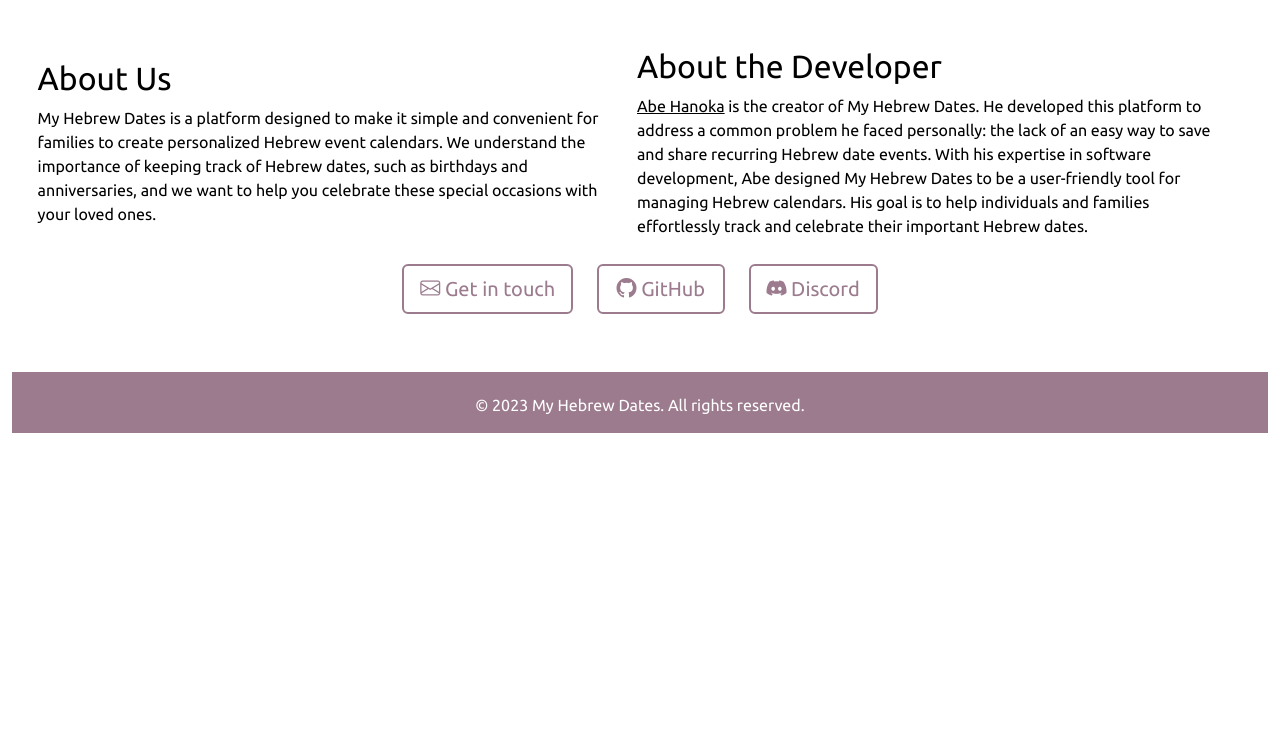
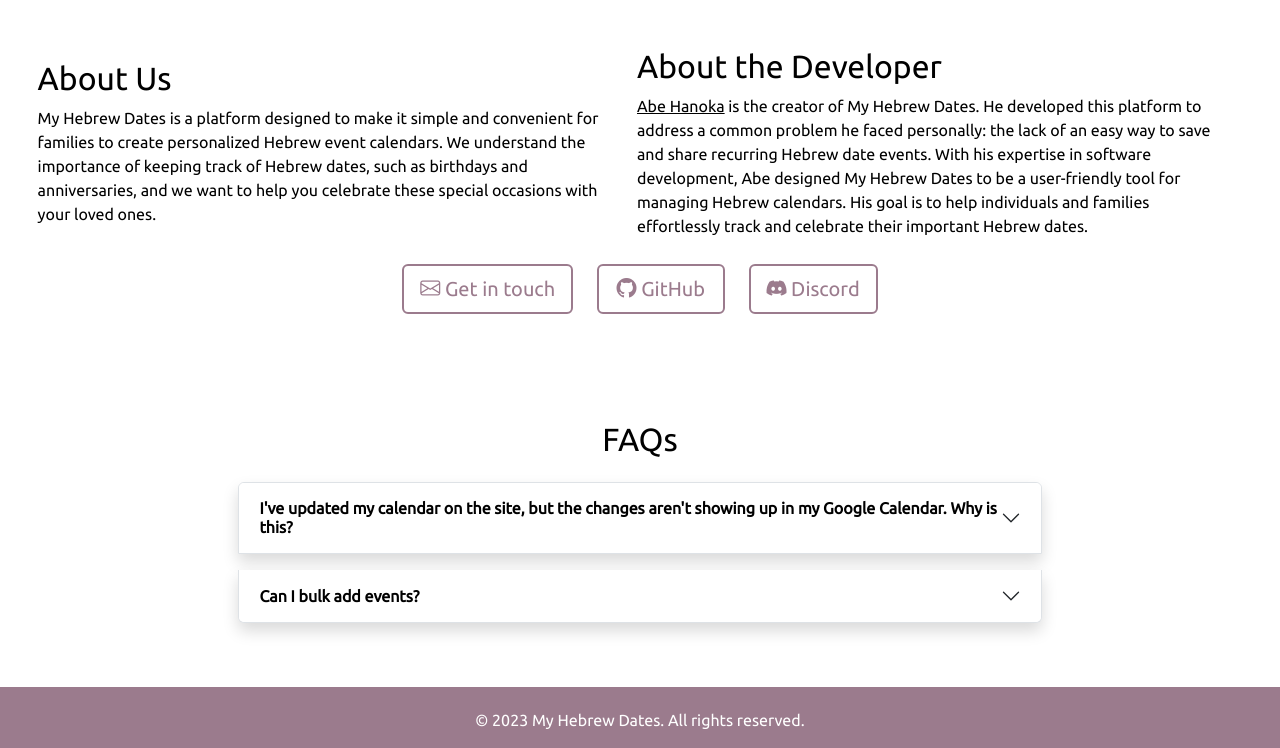
Before and after one commit to abe-101/myHebrewDates, a Django app: page /about/ in a window 1280 px wide. Shown: the part 316-1064 px from the top of the page. Before the commit the page ends 749 px from the top, so only its background shows below. Run offline with Django 4.2, Linux system fonts and the light colour scheme; parts of the project's set-up code (start-up, migrations or seed data) failed here and were passed over; some web fonts are replaced.

Commit message:
add FAQ and move footer to base template

```diff
--- a/my_hebrew_dates/templates/base.html
+++ b/my_hebrew_dates/templates/base.html
@@ -60,8 +60,8 @@
 
   </head>
 
-  <body>
-
+  <body class="d-flex flex-column">
+    <div class="flex-grow-1">
       <div class="mb-1">
         <nav class="navbar navbar-expand-md">
           <div class="container-fluid"><div class="szflex">
@@ -143,6 +143,20 @@
         {% endblock content %}
 
       </div> <!-- /container -->
+    </div> <!-- flex-shrink-0 container -->
+
+    <footer class="bg-dark py-3 text-center">
+      <div class="container">
+        <p class="text-white mb-0">&copy; <span id="currentYear"></span> My Hebrew Dates. All rights reserved.</p>
+      </div>
+      <script>
+        // Get the current year
+        const currentYear = new Date().getFullYear();
+        // Set the current year in the footer
+        document.getElementById("currentYear").innerText = currentYear;
+      </script>
+    </footer>
+
 
     {% block modal %}{% endblock modal %}
 
--- a/my_hebrew_dates/templates/pages/about.html
+++ b/my_hebrew_dates/templates/pages/about.html
@@ -60,18 +60,47 @@
 	</div>
 </section>
 
-<!-- Footer Section -->
-<footer class="bg-dark py-3 text-center">
+<section class="py-5">
 	<div class="container">
-		<p class="text-white mb-0">&copy; <span id="currentYear"></span> My Hebrew Dates. All rights reserved.</p>
+		<h2 class="text-center mb-4">FAQs</h2>
+
+		<div class="col-md-8 mx-auto">
+			<div class="accordion" id="faqAccordion">
+
+				<!-- FAQ Item 1 -->
+				<div class="accordion-item mb-3 shadow">
+					<h2 class="accordion-header" id="headingOne">
+						<button class="accordion-button collapsed" type="button" data-bs-toggle="collapse" data-bs-target="#collapseOne" aria-expanded="true" aria-controls="collapseOne">
+							<strong>I've updated my calendar on the site, but the changes aren't showing up in my Google Calendar. Why is this?</strong>
+						</button>
+					</h2>
+					<div id="collapseOne" class="accordion-collapse collapse" aria-labelledby="headingOne" data-bs-parent="#faqAccordion">
+						<div class="accordion-body">
+              Google Calendar typically updates external calendars every 12-24 hours. Additionally, it caches events. This means even if you make immediate changes or delete and re-add the calendar, you might still see the old data until Google refreshes its cache. Please be patient and allow some time for updates to reflect.
+            </div>
+					</div>
+				</div>
+
+				<!-- FAQ Item 2 -->
+				<div class="accordion-item mb-3 shadow">
+					<h2 class="accordion-header" id="headingTwo">
+						<button class="accordion-button collapsed" type="button" data-bs-toggle="collapse" data-bs-target="#collapseTwo" aria-expanded="false" aria-controls="collapseTwo">
+							<strong>Can I bulk add events?</strong>
+						</button>
+					</h2>
+					<div id="collapseTwo" class="accordion-collapse collapse" aria-labelledby="headingTwo" data-bs-parent="#faqAccordion">
+						<div class="accordion-body">
+              While our platform doesn't currently have a feature for bulk event addition, you can contact the developer to assist with adding events in bulk. Please note that this specialized service will come with a fee.
+						</div>
+					</div>
+				</div>
+
+				<!-- Add more FAQ items as needed -->
+
+			</div>
+		</div>
 	</div>
+</section>
 
-	<script>
-		// Get the current year
-		const currentYear = new Date().getFullYear();
-		// Set the current year in the footer
-		document.getElementById("currentYear").innerText = currentYear;
-	</script>
-</footer>
 
 {% endblock %}
```
Also changed, not shown: my_hebrew_dates/templates/pages/home.html (+0 -16 lines). Lines whose indentation alone changed are shown as unchanged.
